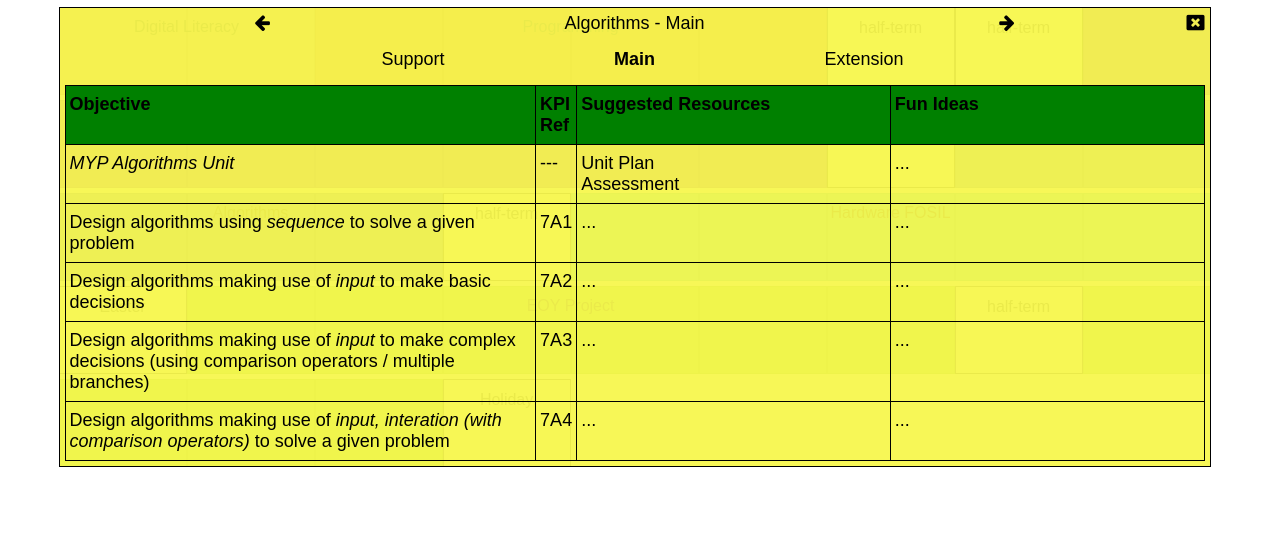
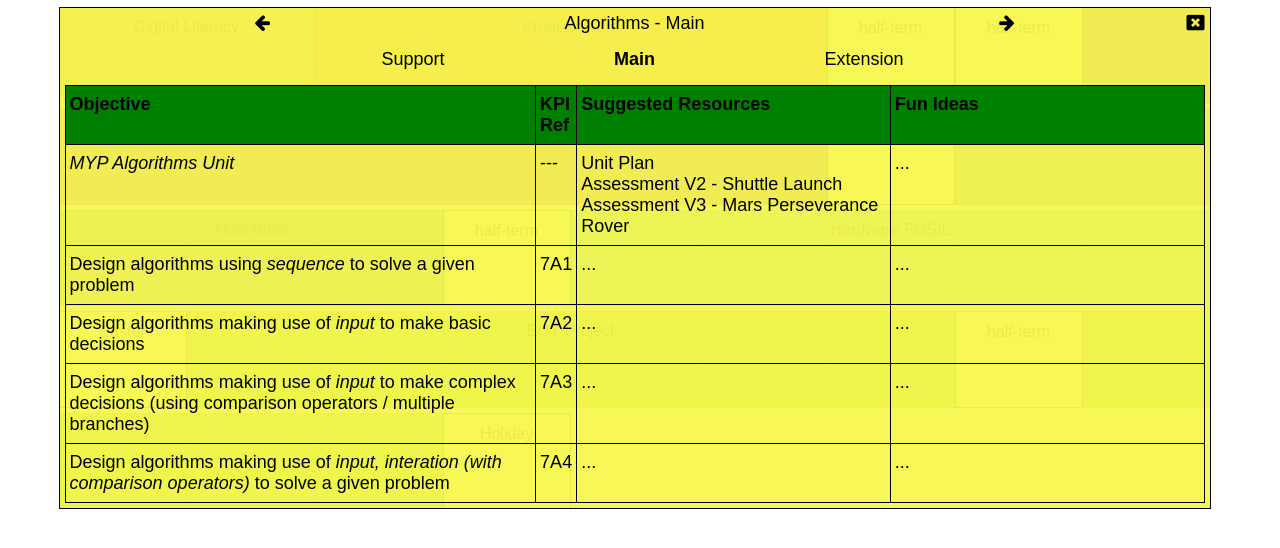
Before and after one commit to MrCrofts/Schemes, a website: page index.html in a window 1280 px wide. Both pictures are taken after a click on the element "Algorithms". Shown: the part 122-670 px from the top of the page. Drawn offline with Linux system fonts and the light colour scheme.

Commit message:
Algorithms Assessment Form 1 Algorithms Assessment V3 Form 2 Algorithms Assessment V1

```diff
--- a/index.html
+++ b/index.html
@@ -463,7 +463,8 @@
               <span>---</span>
               <span>
                 <a target="_blank" href="https://oakham.sharepoint.com/:w:/r/sites/CompSciResourceSpace/Shared%20Documents/Algorithms_and_Programming/Form_1/Form%201%20MYP%20Algorithms.docx?d=w92769a45fc6b4d44bcbc4528cbbe274d&csf=1&web=1&e=nLHkzg">Unit Plan</a><br />
-                <a target="_blank" href="https://oakham.sharepoint.com/:w:/r/sites/CompSciResourceSpace/Shared%20Documents/Algorithms_and_Programming/Form_1/Form%201%20Algorithms%20Assessment%20-%20Space%20Shuttle%20Launch%20V2.docx?d=w22137e9ed1cb4c3a819e2eeceb69b208&csf=1&web=1&e=ylPEHB">Assessment</a>
+                <a target="_blank" href="https://oakham.sharepoint.com/:w:/r/sites/CompSciResourceSpace/Shared%20Documents/Algorithms_and_Programming/Form_1/Form%201%20Algorithms%20Assessment%20-%20Space%20Shuttle%20Launch%20V2.docx?d=w22137e9ed1cb4c3a819e2eeceb69b208&csf=1&web=1&e=ylPEHB">Assessment V2 - Shuttle Launch</a><br />
+                <a target="_blank" href="https://oakham.sharepoint.com/:w:/r/sites/CompSciResourceSpace/Shared%20Documents/Algorithms_and_Programming/Form_1/Form%201%20Algorithms%20Assessment%20-%20Space%20Shuttle%20Launch%20V3.docx?d=wdb1d6063a0944b48a6d01553af5e0ccb&csf=1&web=1&e=trOJjg">Assessment V3 - Mars Perseverance Rover</a><br />
               </span>
               <span>...</span>
               <span>Design algorithms using <em>sequence</em> to solve a given problem</span>
@@ -494,7 +495,8 @@
               <span>---</span>
               <span>
                 <a target="_blank" href="https://oakham.sharepoint.com/:w:/r/sites/CompSciResourceSpace/Shared%20Documents/Algorithms_and_Programming/Form_1/Form%201%20MYP%20Algorithms.docx?d=w92769a45fc6b4d44bcbc4528cbbe274d&csf=1&web=1&e=nLHkzg">Unit Plan</a><br />
-                <a target="_blank" href="https://oakham.sharepoint.com/:w:/r/sites/CompSciResourceSpace/Shared%20Documents/Algorithms_and_Programming/Form_1/Form%201%20Algorithms%20Assessment%20-%20Space%20Shuttle%20Launch%20V2.docx?d=w22137e9ed1cb4c3a819e2eeceb69b208&csf=1&web=1&e=ylPEHB">Assessment</a>
+                <a target="_blank" href="https://oakham.sharepoint.com/:w:/r/sites/CompSciResourceSpace/Shared%20Documents/Algorithms_and_Programming/Form_1/Form%201%20Algorithms%20Assessment%20-%20Space%20Shuttle%20Launch%20V2.docx?d=w22137e9ed1cb4c3a819e2eeceb69b208&csf=1&web=1&e=ylPEHB">Assessment V2 - Shuttle Launch</a><br />
+                <a target="_blank" href="https://oakham.sharepoint.com/:w:/r/sites/CompSciResourceSpace/Shared%20Documents/Algorithms_and_Programming/Form_1/Form%201%20Algorithms%20Assessment%20-%20Space%20Shuttle%20Launch%20V3.docx?d=wdb1d6063a0944b48a6d01553af5e0ccb&csf=1&web=1&e=trOJjg">Assessment V3 - Mars Perseverance Rover</a><br />
               </span>
               <span>...</span>
               <span>Design algorithms using <em>sequence</em> with limited steps to solve a given problem</span>
@@ -525,7 +527,8 @@
                 <span>---</span>
                 <span>
                   <a target="_blank" href="https://oakham.sharepoint.com/:w:/r/sites/CompSciResourceSpace/Shared%20Documents/Algorithms_and_Programming/Form_1/Form%201%20MYP%20Algorithms.docx?d=w92769a45fc6b4d44bcbc4528cbbe274d&csf=1&web=1&e=nLHkzg">Unit Plan</a><br />
-                  <a target="_blank" href="https://oakham.sharepoint.com/:w:/r/sites/CompSciResourceSpace/Shared%20Documents/Algorithms_and_Programming/Form_1/Form%201%20Algorithms%20Assessment%20-%20Space%20Shuttle%20Launch%20V2.docx?d=w22137e9ed1cb4c3a819e2eeceb69b208&csf=1&web=1&e=ylPEHB">Assessment</a>
+                  <a target="_blank" href="https://oakham.sharepoint.com/:w:/r/sites/CompSciResourceSpace/Shared%20Documents/Algorithms_and_Programming/Form_1/Form%201%20Algorithms%20Assessment%20-%20Space%20Shuttle%20Launch%20V2.docx?d=w22137e9ed1cb4c3a819e2eeceb69b208&csf=1&web=1&e=ylPEHB">Assessment V2 - Shuttle Launch</a><br />
+                  <a target="_blank" href="https://oakham.sharepoint.com/:w:/r/sites/CompSciResourceSpace/Shared%20Documents/Algorithms_and_Programming/Form_1/Form%201%20Algorithms%20Assessment%20-%20Space%20Shuttle%20Launch%20V3.docx?d=wdb1d6063a0944b48a6d01553af5e0ccb&csf=1&web=1&e=trOJjg">Assessment V3 - Mars Perseverance Rover</a><br />
                 </span>
                 <span>...</span>
                 <span>Design algorithms using a complex <em>sequence</em> to solve a given problem</span>
```
Also changed, not shown: form2.html (+3 -0 lines), .codesandbox/workspace.json (added).
